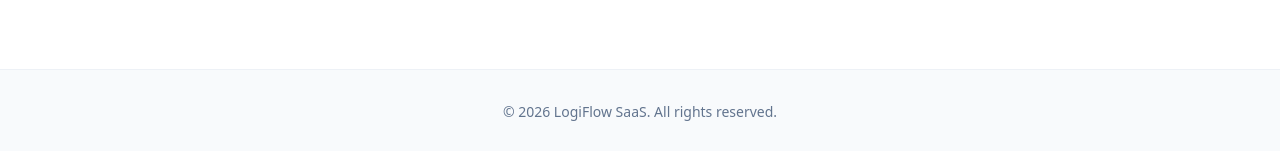
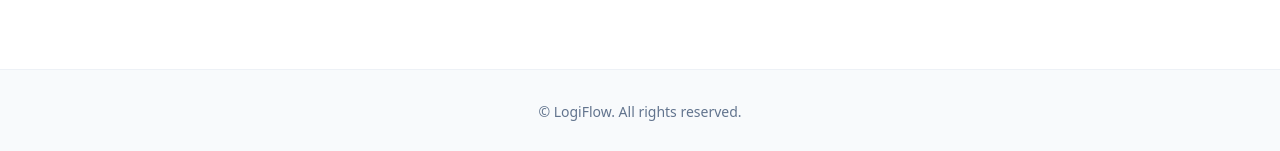
Before and after one commit to Olamide1255/logistics-portal, a Next.js app: page / in a window 1280 px wide. Shown: the part 1157-1308 px from the top of the page. Built offline with nearby package versions, Linux system fonts and the light colour scheme.

Commit message:
fix: keep landing page compatible with static prerendering

```diff
--- a/app/page.tsx
+++ b/app/page.tsx
@@ -2,8 +2,6 @@ import Link from 'next/link';
 import { Package, ArrowRight, ShieldCheck, Zap, Globe, CheckCircle } from 'lucide-react';
 
 export default function LandingPage() {
-  const year = new Date().getFullYear();
-
   return (
     <div className="min-h-screen bg-slate-50 font-sans">
       {/* Navbar */}
@@ -75,7 +73,7 @@ export default function LandingPage() {
 
       {/* Footer */}
       <footer className="py-8 text-center text-slate-500 text-sm font-medium" suppressHydrationWarning>
-        &copy; {year} LogiFlow SaaS. All rights reserved.
+        &copy; LogiFlow. All rights reserved.
       </footer>
     </div>
   );
```
